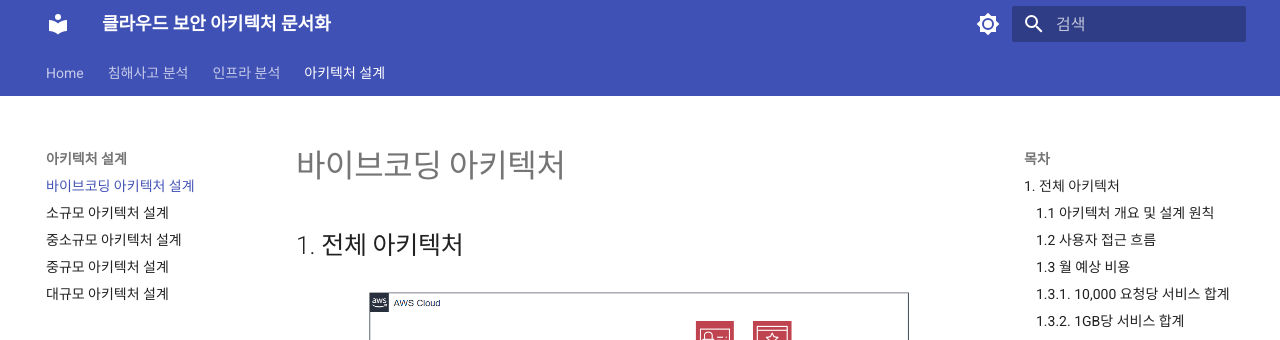
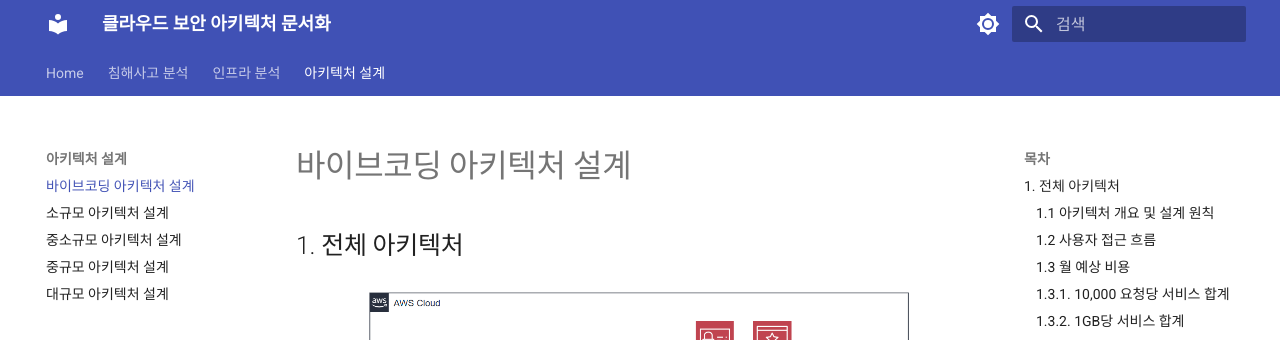
Before and after one commit to UniteLiveDisperseDie/secure-cloud-architecture-docs, an MkDocs documentation site: the page built from docs/03-architecture/01-hobby.md, in a window 1280 px wide and 900 px high. Shown: the top 340 px of the window. Built offline with MkDocs 1.6.1 and Material for MkDocs 9.7.7, drawn with Linux system fonts in a browser that asks for light colours.

Commit message:
refactor: 제목 수정

```diff
--- a/docs/03-architecture/01-hobby.md
+++ b/docs/03-architecture/01-hobby.md
@@ -1,4 +1,4 @@
-# 바이브코딩 아키텍처
+# 바이브코딩 아키텍처 설계
 
 ## 1. 전체 아키텍처
 
```
